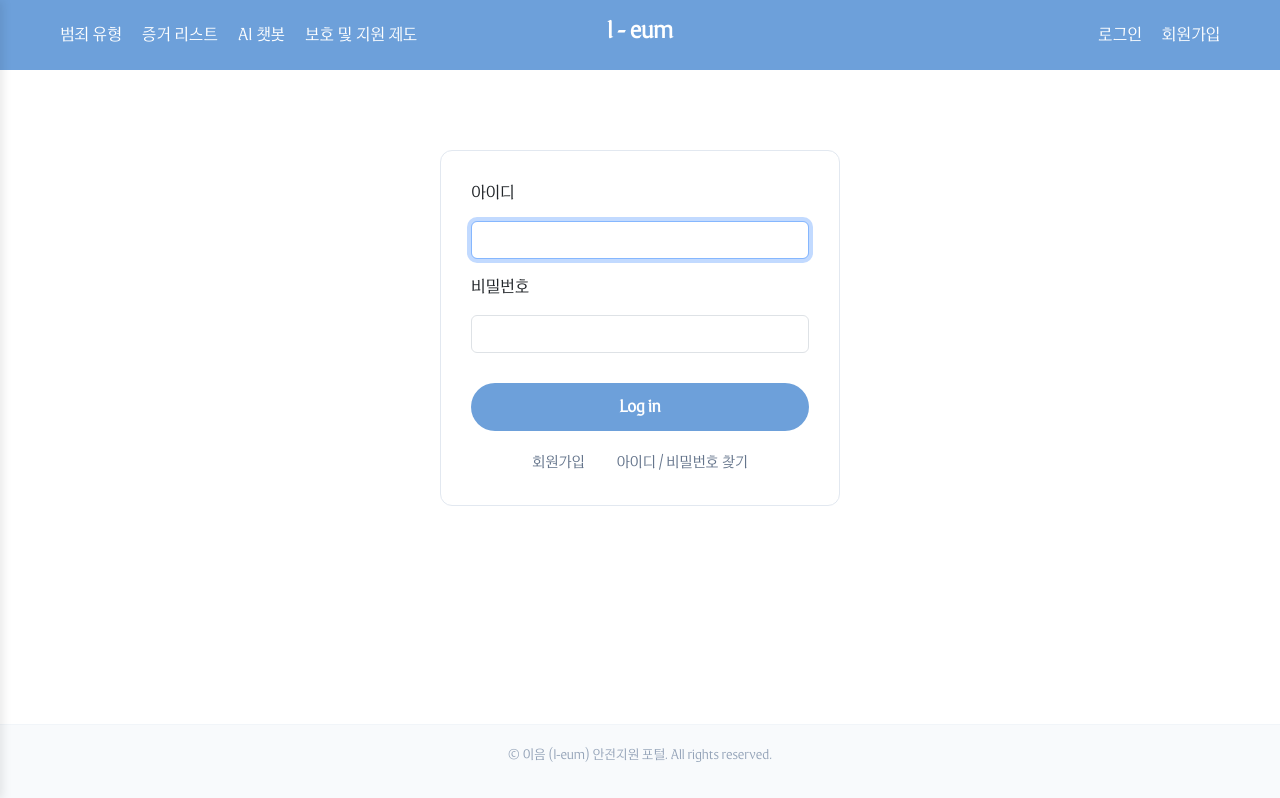
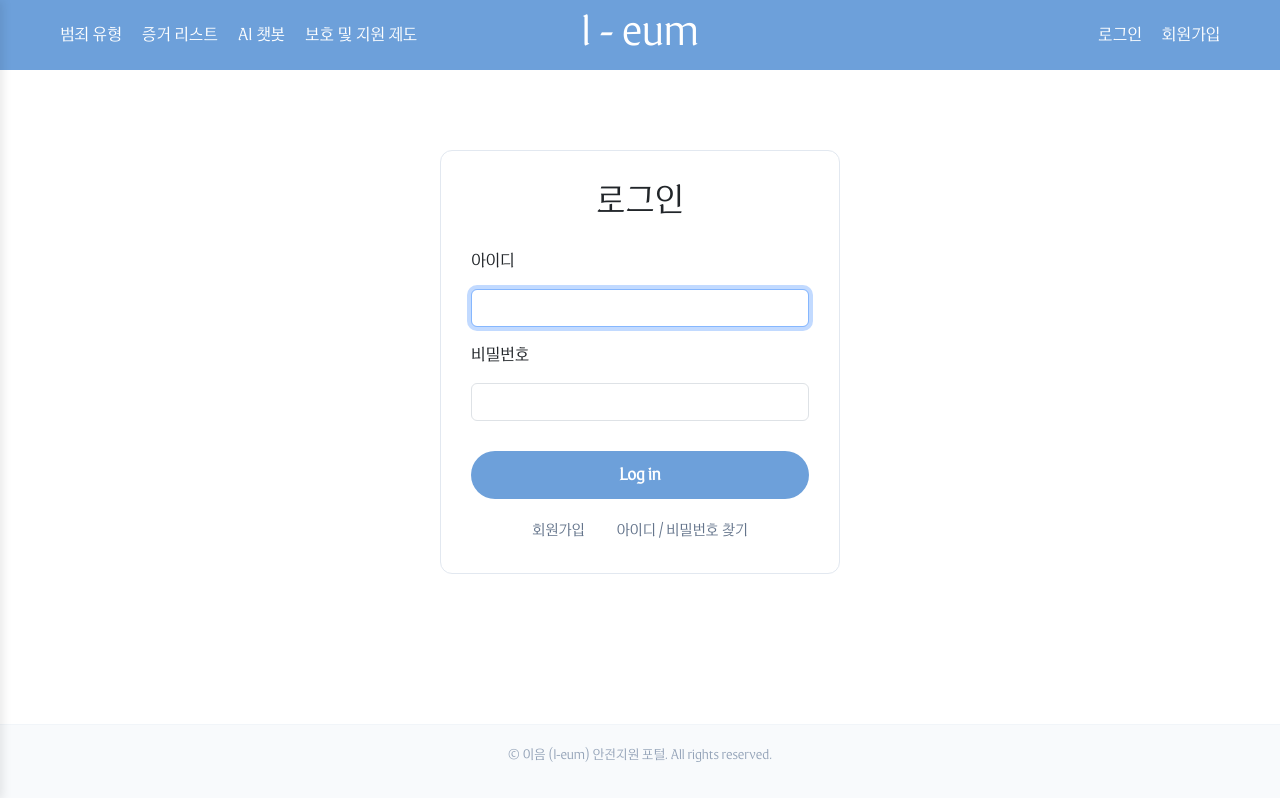
Before and after one commit to jinjinx28/I-eum, a React (Vite) app in the folder front/: page /login in a window 1280 px wide. Built offline with nearby package versions, Linux system fonts and the light colour scheme.

Commit message:
edit - loginbox

```diff
--- a/front/src/component/Login.jsx
+++ b/front/src/component/Login.jsx
@@ -55,6 +55,7 @@ function Login() {
 
     return (
         <div className='loginbox'>
+            <h2>로그인</h2>
             <Form onSubmit={handleLoginSubmit}>
                 <Form.Group>
                     <Form.Label>아이디</Form.Label>
--- a/front/src/component/NavGroup.jsx
+++ b/front/src/component/NavGroup.jsx
@@ -1,10 +1,11 @@
-import React, { useState } from 'react';
+import React, { useState, useEffect } from 'react';
 import { useNavigate } from 'react-router-dom';
 import '../css/Nav.css';
 
 function NavGroup() {
   const navigate = useNavigate();
   const [isOpen, setIsOpen] = useState(false);
+  const [isMobile, setIsMobile] = useState(window.innerWidth <= 992);
 
   const MENU_ITEMS = [
     { name : '범죄 유형', path : '/crimemenu' },
@@ -12,6 +13,12 @@ function NavGroup() {
     { name : 'AI 챗봇', path : '/aichat' },
     { name : '보호 및 지원 제도', path : 'support'}
   ];
+
+  useEffect(() => {
+    const handleResize = () => setIsMobile(window.innerWidth <= 992);
+    window.addEventListener('resize', handleResize);
+    return () => window.removeEventListener('resize', handleResize);
+  }, []);
 
   return (
     <>
@@ -25,31 +32,24 @@ function NavGroup() {
               ))}
             </ul>
           </div>
-
           <h1 className="logo"><a onClick={() => navigate('/')}>I - eum</a></h1>
-
           <div className="header-right">
             <a onClick={() => navigate('/login')}>로그인</a>
             <a onClick={() => navigate('/signup')}>회원가입</a>
           </div>
         </div>
-    </header>
+      </header>
 
       <div className={`sidebar ${isOpen ? 'active' : ''}`}>
         <button className='closeBtn' onClick={() => setIsOpen(false)}>x</button>
         <ul>
           {MENU_ITEMS.map((item) => (
-            <li key = {item.name}>
-              <a onClick={() => {
-                navigate(item.path);
-                setIsOpen(false);
-              }}>{item.name}
-              </a>
+            <li key={item.name}>
+              <a onClick={() => { navigate(item.path); setIsOpen(false); }}>{item.name}</a>
             </li>
           ))}
         </ul>
       </div>
-
       {isOpen && <div className='overlay' onClick={() => setIsOpen(false)}></div>}
     </>
   );
--- a/front/src/component/QuickMenu.jsx
+++ b/front/src/component/QuickMenu.jsx
@@ -9,7 +9,7 @@ const QuickMenu = () => {
         desc: '피해 상황별 맞춤 가이드를 제공합니다.'
         },
         {
-        name: '증거 기록 도구',
+        name: '증거 체크리스트',
         path: '/checklist',
         icon: <i className="fa-solid fa-magnifying-glass"></i>,
         desc: '중요한 증거를 놓치지 않게 기록하세요.'
--- a/front/src/css/Login.css
+++ b/front/src/css/Login.css
@@ -5,6 +5,11 @@
     padding: 30px;
     border: 1px solid #e2e8f0;
     border-radius: 12px;
+}
+
+.loginbox h2 {
+    text-align: center;
+    margin-bottom: 30px;
 }
 
 /* form */
--- a/front/src/css/Nav.css
+++ b/front/src/css/Nav.css
@@ -21,11 +21,12 @@
     flex: 1;
     display: flex;
     align-items: center;
+    gap: 20px;
 }
 
+.header-left { justify-content: flex-start;}
 .logo { justify-content: center; }
-.header-right { justify-content: flex-end; gap: 20px; }
-.header-left { gap: 20px; }
+.header-right { justify-content: flex-end; }
 
 header.header .header-container a {
     color: var(--text-light);
@@ -35,11 +36,6 @@ header.header .header-container a {
 
 header.header .header-container a:hover {
     color: var(--text-light);
-}
-
-.logo a {
-    font-size: 1.4rem;
-    font-weight: 800;
 }
 
 .header-menu {
@@ -59,11 +55,6 @@ header.header .header-container a:hover {
     color: var(--text-light);
     font-size: 1.5rem;
     cursor: pointer;
-}
-
-@media (max-width: 992px) {
-    .header-menu { display: none; }
-    .header-toggle { display: block; }
 }
 
 .sidebar {
@@ -99,3 +90,8 @@ header.header .header-container a:hover {
     font-size: 1.5rem;
     cursor: pointer;
 }
+
+@media (max-width: 992px) {
+    .header-toggle { display: block; }
+    .header-menu { display: none; }
+}
--- a/front/src/css/QuickMenu.css
+++ b/front/src/css/QuickMenu.css
@@ -50,6 +50,7 @@
   font-size: 1.2rem;
   font-weight: 700;
   margin: 0 0 10px 0;
+  text-align: center;
 }
 
 .item-desc {
```
